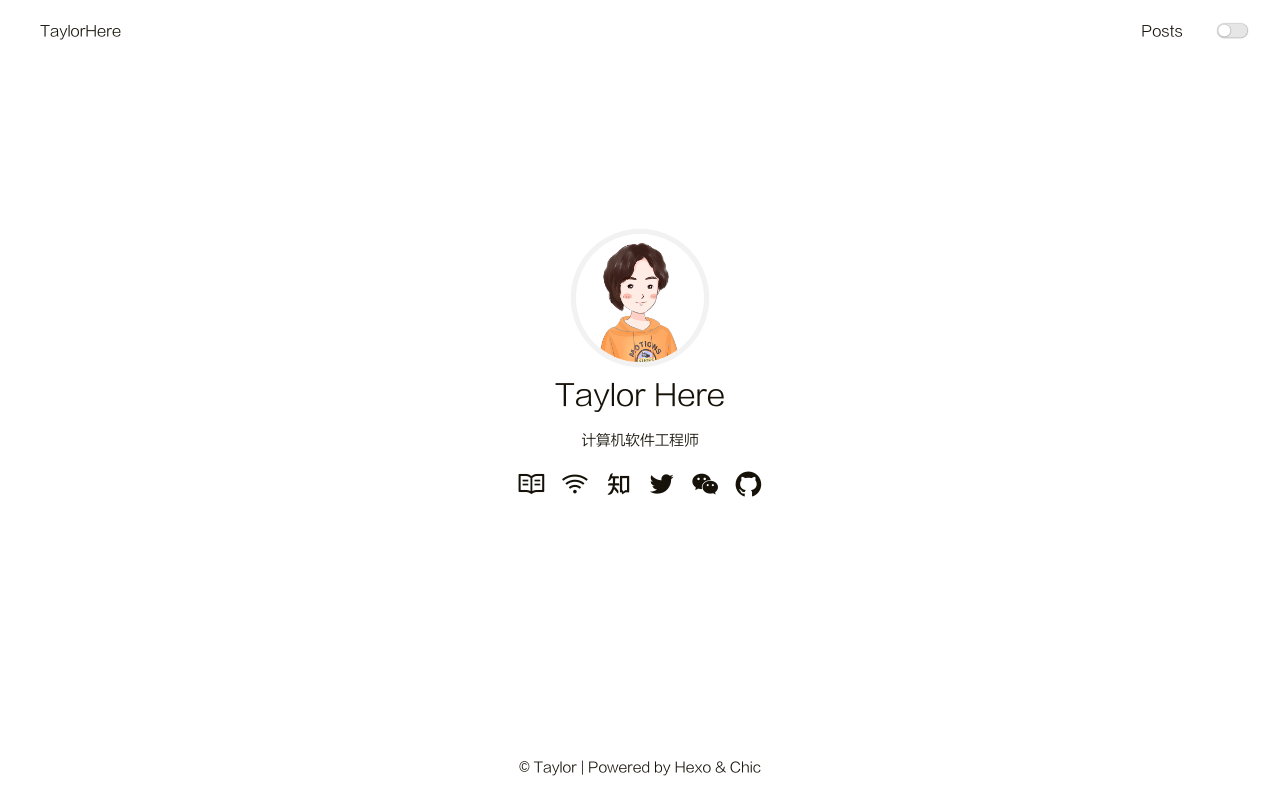
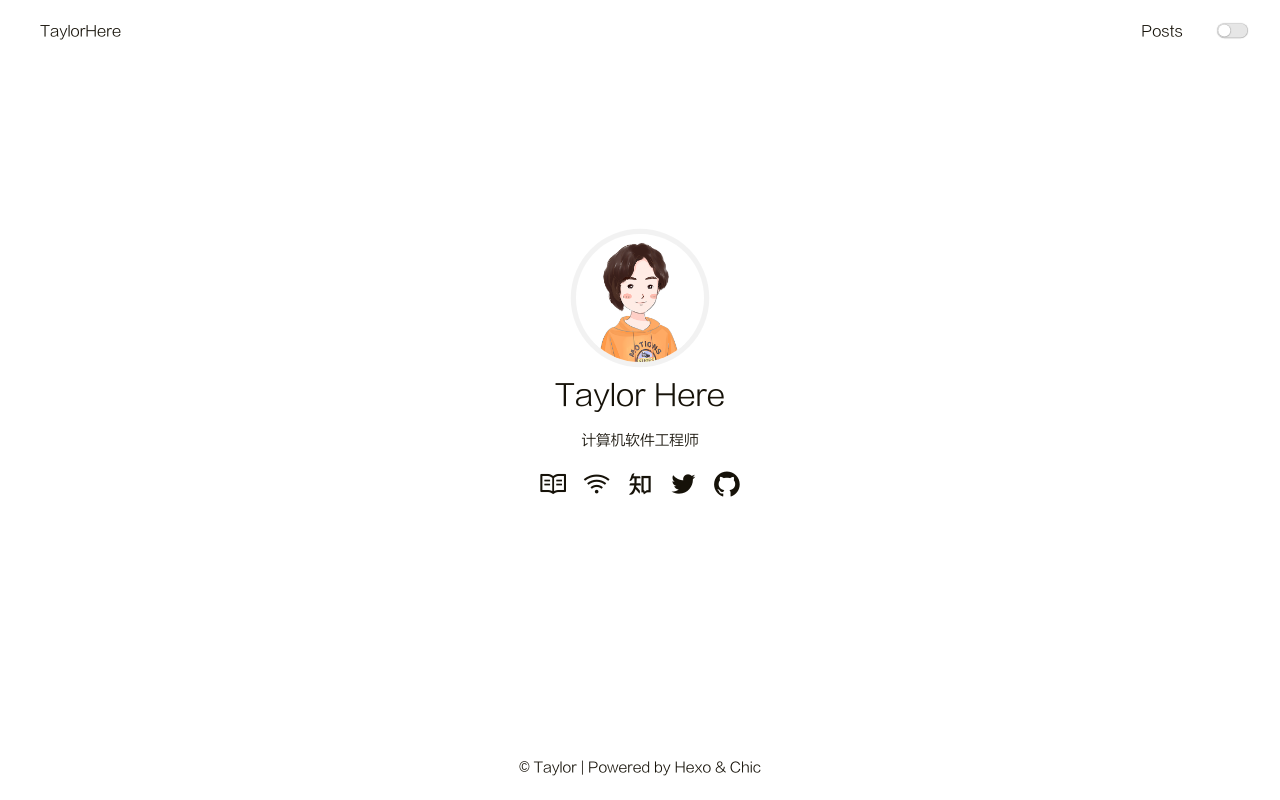
Before and after one commit to TaylorHere/TaylorHere.github.io, a plain HTML site: page index.html in a window 1280 px wide. Drawn offline with nearby package versions, Linux system fonts and the light colour scheme; some packages are replaced by stand-ins of ours.

Commit message:
Update index.html

```diff
--- a/index.html
+++ b/index.html
@@ -174,12 +174,6 @@
 
                     </a>
 
-                    <a class="link-item" title="WeChat" href="/image/taylorhere666.png">
-
-
-                            <i class="iconfont icon-wechat"></i>
-
-                    </a>
 
                     <a class="link-item" title="Github" target="_blank" rel="noopener" href="https://github.com/TaylorHere">
 
```
